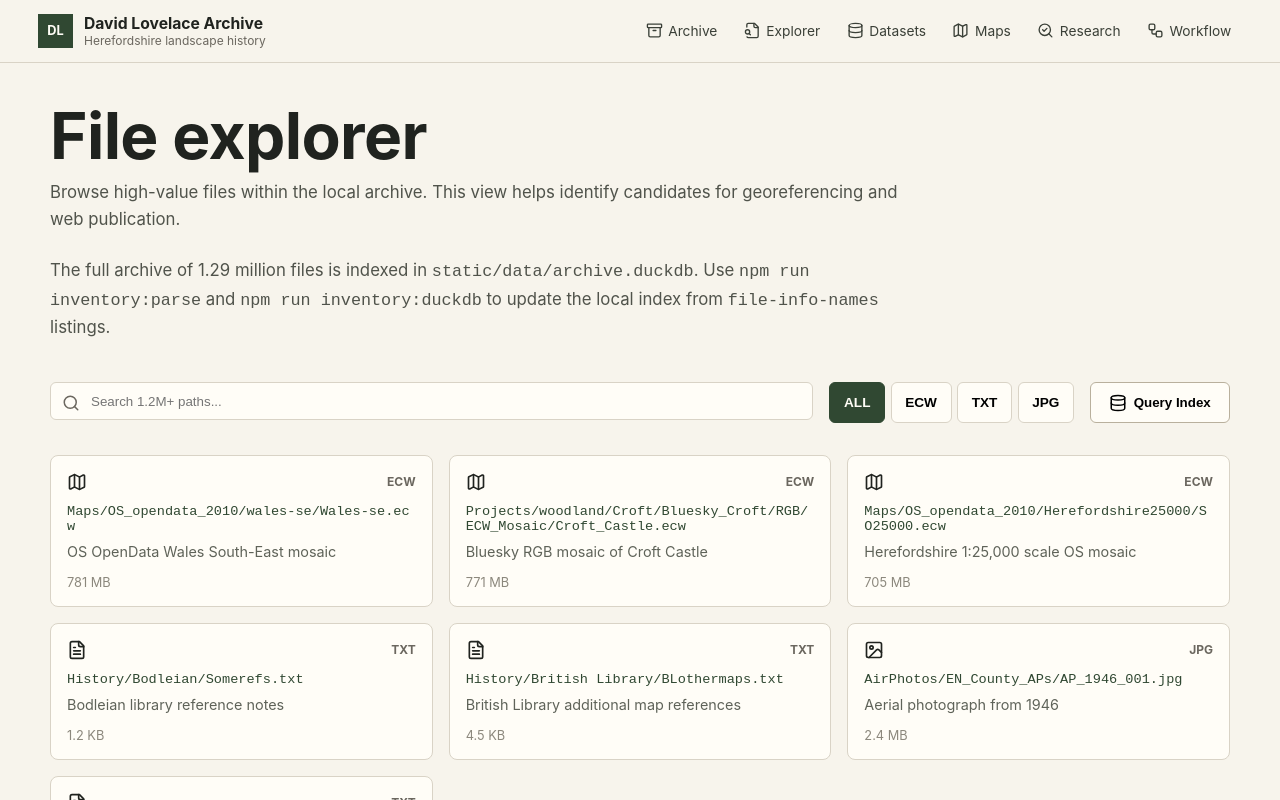
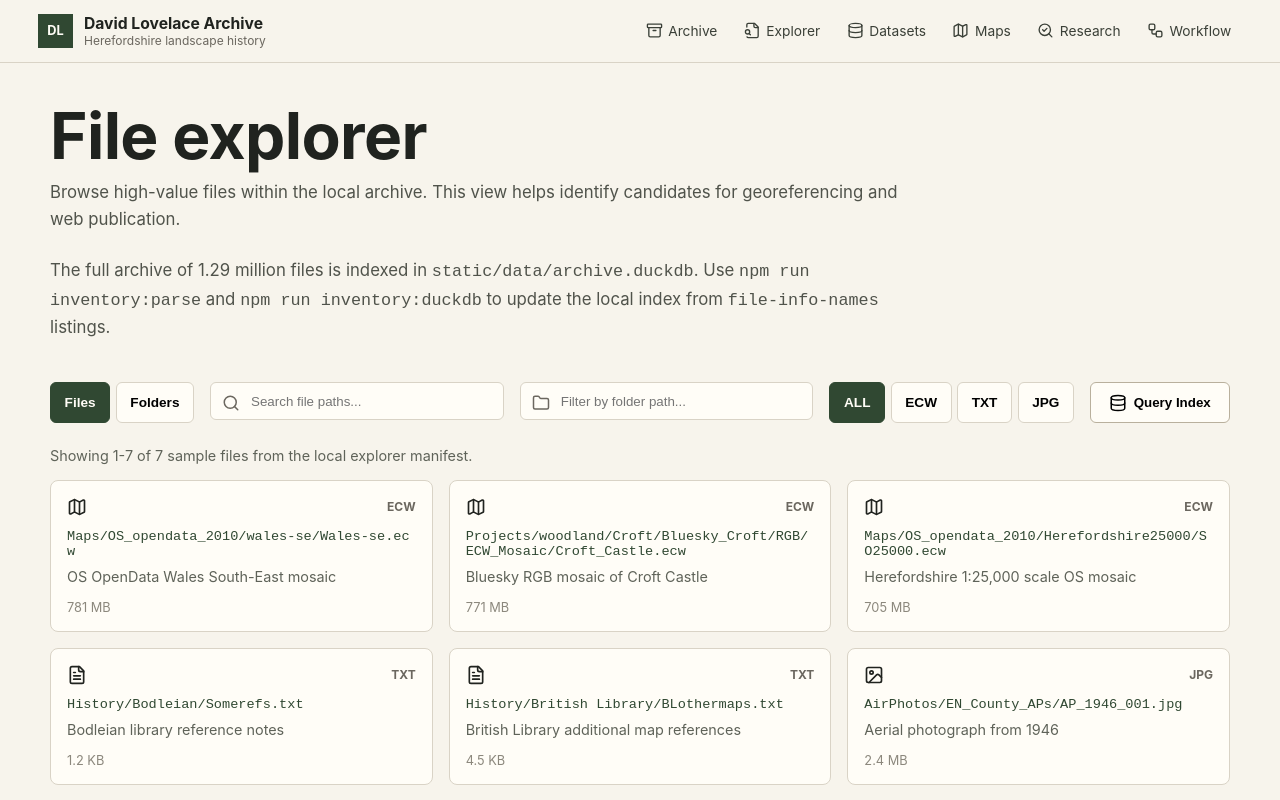
Before and after one commit to foss4lh/david-lovelace-archive, a SvelteKit app: page /explorer in a window 1280 px wide. Shown: the top 800 px of the page. Built offline with nearby package versions, Linux system fonts and the light colour scheme.

Commit message:
Add explorer pagination and folder search mode

```diff
--- a/src/routes/explorer/+page.svelte
+++ b/src/routes/explorer/+page.svelte
@@ -2,6 +2,7 @@
 	import {
 		FileText,
 		Image,
+		Folder,
 		Map as MapIcon,
 		Search,
 		Database as DbIcon,
@@ -17,47 +18,178 @@
 		description: string;
 	}
 
+	interface FolderEntry {
+		path: string;
+		fileCount: number;
+		totalSize: string;
+	}
+
+	const PAGE_SIZE = 50;
+
 	let searchQuery = $state('');
+	let folderQuery = $state('');
 	let selectedFormat = $state('all');
+	let selectedView = $state<'files' | 'folders'>('files');
+	let currentPage = $state(1);
 	let isQuerying = $state(false);
-	let remoteResults = $state<FileEntry[]>([]);
+	let remoteFileResults = $state<FileEntry[]>([]);
+	let remoteFolderResults = $state<FolderEntry[]>([]);
+	let remoteMatchCount = $state<number | null>(null);
+	let hasQueriedRemote = $state(false);
 
 	const formats = ['all', ...new Set(explorerData.map((f) => f.format))];
 
-	const filteredFiles = $derived(
-		selectedFormat === 'all' && searchQuery === ''
-			? (explorerData as FileEntry[])
-			: remoteResults.length > 0
-				? remoteResults
-				: (explorerData as FileEntry[]).filter((file) => {
-						const matchesSearch = file.path.toLowerCase().includes(searchQuery.toLowerCase());
+	const isRemoteMode = $derived(
+		selectedView === 'folders' ||
+			selectedFormat !== 'all' ||
+			searchQuery.trim().length >= 3 ||
+			folderQuery.trim().length > 0
+	);
+
+	const localFilteredFiles = $derived(
+		(explorerData as FileEntry[]).filter((file) => {
+			const lowerPath = file.path.toLowerCase();
+			const matchesSearch = lowerPath.includes(searchQuery.toLowerCase());
+			const matchesFolder = folderQuery.trim()
+				? lowerPath.includes(folderQuery.trim().toLowerCase())
+				: true;
 			const matchesFormat = selectedFormat === 'all' || file.format === selectedFormat;
-						return matchesSearch && matchesFormat;
+			return matchesSearch && matchesFolder && matchesFormat;
 		})
 	);
 
-	async function performRemoteQuery() {
-		if (searchQuery.length < 3 && selectedFormat === 'all') return;
+	const totalMatches = $derived(isRemoteMode ? (remoteMatchCount ?? 0) : localFilteredFiles.length);
 
+	const totalPages = $derived(Math.max(1, Math.ceil(totalMatches / PAGE_SIZE)));
+
+	const pagedLocalFiles = $derived(
+		localFilteredFiles.slice((currentPage - 1) * PAGE_SIZE, currentPage * PAGE_SIZE)
+	);
+
+	const displayedFiles = $derived(isRemoteMode ? remoteFileResults : pagedLocalFiles);
+
+	const showingFrom = $derived(totalMatches === 0 ? 0 : (currentPage - 1) * PAGE_SIZE + 1);
+	const showingTo = $derived(
+		totalMatches === 0 ? 0 : Math.min((currentPage - 1) * PAGE_SIZE + PAGE_SIZE, totalMatches)
+	);
+
+	function resetQueryState(resetPage = true) {
+		hasQueriedRemote = false;
+		remoteMatchCount = null;
+		remoteFileResults = [];
+		remoteFolderResults = [];
+		if (resetPage) currentPage = 1;
+	}
+
+	function buildWhereClause() {
+		const safeSearchQuery = searchQuery.trim().replaceAll("'", "''");
+		const safeFolderQuery = folderQuery.trim().replaceAll("'", "''");
+		const filters: string[] = [];
+
+		if (safeSearchQuery) filters.push(`path ILIKE '%${safeSearchQuery}%'`);
+		if (safeFolderQuery) {
+			filters.push(
+				`(path ILIKE '${safeFolderQuery}/%' OR path ILIKE '%/${safeFolderQuery}/%' OR path ILIKE '%/${safeFolderQuery}')`
+			);
+		}
+		if (selectedFormat !== 'all') filters.push(`format = '${selectedFormat}'`);
+
+		return filters.length ? `WHERE ${filters.join(' AND ')}` : '';
+	}
+
+	async function performRemoteQuery(page = 1) {
+		if (!isRemoteMode) {
+			resetQueryState();
+			return;
+		}
+
+		currentPage = page;
 		isQuerying = true;
+		hasQueriedRemote = true;
 		try {
-			let sql = `SELECT path, size, format FROM files WHERE 1=1`;
-			if (searchQuery) sql += ` AND path ILIKE '%${searchQuery}%'`;
-			if (selectedFormat !== 'all') sql += ` AND format = '${selectedFormat}'`;
-			sql += ` LIMIT 50`;
+			const whereClause = buildWhereClause();
+			const offset = (page - 1) * PAGE_SIZE;
 
-			const results = await queryInventory(sql);
-			remoteResults = results.toArray().map((row) => ({
+			if (selectedView === 'folders') {
+				const countResult = await queryInventory(`
+					WITH scoped AS (
+						SELECT path
+						FROM files
+						${whereClause}
+					), folders AS (
+						SELECT CASE
+							WHEN strpos(path, '/') > 0 THEN regexp_replace(path, '/[^/]+$', '')
+							ELSE ''
+						END AS folder
+						FROM scoped
+					)
+					SELECT COUNT(*) AS match_count
+					FROM (SELECT DISTINCT folder FROM folders WHERE folder <> '') unique_folders
+				`);
+				remoteMatchCount = Number(countResult.getChild('match_count')?.get(0) ?? 0);
+
+				const results = await queryInventory(`
+					WITH scoped AS (
+						SELECT path, size
+						FROM files
+						${whereClause}
+					), folders AS (
+						SELECT
+							CASE
+								WHEN strpos(path, '/') > 0 THEN regexp_replace(path, '/[^/]+$', '')
+								ELSE ''
+							END AS folder,
+							COALESCE(size, 0) AS size
+						FROM scoped
+					)
+					SELECT folder, COUNT(*) AS file_count, SUM(size) AS total_bytes
+					FROM folders
+					WHERE folder <> ''
+					GROUP BY folder
+					ORDER BY file_count DESC, folder ASC
+					LIMIT ${PAGE_SIZE} OFFSET ${offset}
+				`);
+
+				remoteFolderResults = results.toArray().map((row) => ({
+					path: row.folder as string,
+					fileCount: Number(row.file_count ?? 0),
+					totalSize: `${(Number(row.total_bytes ?? 0) / (1024 * 1024)).toFixed(1)} MB`
+				}));
+				remoteFileResults = [];
+			} else {
+				const countResult = await queryInventory(
+					`SELECT COUNT(*) AS match_count FROM files ${whereClause}`
+				);
+				remoteMatchCount = Number(countResult.getChild('match_count')?.get(0) ?? 0);
+
+				const results = await queryInventory(
+					`SELECT path, size, format FROM files ${whereClause} ORDER BY size DESC NULLS LAST LIMIT ${PAGE_SIZE} OFFSET ${offset}`
+				);
+				remoteFileResults = results.toArray().map((row) => ({
 					path: row.path as string,
 					size: ((row.size as number) / (1024 * 1024)).toFixed(1) + ' MB',
 					format: row.format as string,
 					description: 'Found in archive index'
 				}));
+				remoteFolderResults = [];
+			}
 		} catch (e) {
 			console.error('DuckDB Query failed', e);
+			remoteMatchCount = 0;
+			remoteFileResults = [];
+			remoteFolderResults = [];
 		} finally {
 			isQuerying = false;
 		}
+	}
+
+	function goToPage(page: number) {
+		if (page < 1 || page > totalPages || page === currentPage || isQuerying) return;
+		if (isRemoteMode) {
+			performRemoteQuery(page);
+			return;
+		}
+		currentPage = page;
 	}
 
 	function getIcon(format: string) {
@@ -82,13 +214,48 @@
 	</section>
 
 	<div class="explorer-controls">
+		<div class="view-filters" aria-label="Result type">
+			<button
+				class:active={selectedView === 'files'}
+				onclick={() => {
+					selectedView = 'files';
+					resetQueryState();
+				}}
+			>
+				Files
+			</button>
+			<button
+				class:active={selectedView === 'folders'}
+				onclick={() => {
+					selectedView = 'folders';
+					resetQueryState();
+				}}
+			>
+				Folders
+			</button>
+		</div>
 		<div class="search-box">
 			<Search size={18} />
 			<input
 				type="text"
-				placeholder="Search 1.2M+ paths..."
+				placeholder="Search file paths..."
 				bind:value={searchQuery}
-				onkeydown={(e) => e.key === 'Enter' && performRemoteQuery()}
+				oninput={() => {
+					resetQueryState();
+				}}
+				onkeydown={(e) => e.key === 'Enter' && performRemoteQuery(1)}
+			/>
+		</div>
+		<div class="search-box folder-box">
+			<Folder size={18} />
+			<input
+				type="text"
+				placeholder="Filter by folder path..."
+				bind:value={folderQuery}
+				oninput={() => {
+					resetQueryState();
+				}}
+				onkeydown={(e) => e.key === 'Enter' && performRemoteQuery(1)}
 			/>
 		</div>
 		<div class="format-filters">
@@ -97,14 +264,15 @@
 					class:active={selectedFormat === format}
 					onclick={() => {
 						selectedFormat = format;
-						performRemoteQuery();
+						resetQueryState();
+						performRemoteQuery(1);
 					}}
 				>
 					{format.toUpperCase()}
 				</button>
 			{/each}
 		</div>
-		<button class="button query-btn" onclick={performRemoteQuery} disabled={isQuerying}>
+		<button class="button query-btn" onclick={() => performRemoteQuery(1)} disabled={isQuerying}>
 			{#if isQuerying}
 				<Loader2 size={18} class="spin" />
 			{:else}
@@ -114,8 +282,51 @@
 		</button>
 	</div>
 
+	<p class="results-summary" aria-live="polite">
+		{#if isQuerying}
+			Querying full archive index...
+		{:else if isRemoteMode}
+			{#if hasQueriedRemote}
+				{#if remoteMatchCount === 0}
+					No {selectedView} match the current filter criteria.
+				{:else if remoteMatchCount !== null && remoteMatchCount > PAGE_SIZE}
+					Showing {showingFrom.toLocaleString()}-{showingTo.toLocaleString()} of {remoteMatchCount.toLocaleString()}
+					matching {selectedView}.
+				{:else if remoteMatchCount !== null}
+					Showing {remoteMatchCount.toLocaleString()} matching {selectedView}.
+				{/if}
+			{:else}
+				Press Query Index to run your current filters against the full archive index.
+			{/if}
+		{:else}
+			Showing {showingFrom.toLocaleString()}-{showingTo.toLocaleString()} of {totalMatches.toLocaleString()}
+			sample files from the local explorer manifest.
+		{/if}
+	</p>
+
 	<div class="file-grid">
-		{#each filteredFiles as file (file.path)}
+		{#if isRemoteMode && !hasQueriedRemote}
+			<p class="empty">Run Query Index to search the full archive index.</p>
+		{:else if selectedView === 'folders'}
+			{#each remoteFolderResults as folder (folder.path)}
+				<div class="file-card folder-card">
+					<div class="file-header">
+						<Folder size={20} />
+						<span class="file-format">Folder</span>
+					</div>
+					<div class="file-body">
+						<code class="file-path">{folder.path}</code>
+						<p class="file-desc">{folder.fileCount.toLocaleString()} files in this folder.</p>
+					</div>
+					<div class="file-footer">
+						<span>{folder.totalSize}</span>
+					</div>
+				</div>
+			{:else}
+				<p class="empty">No folders match your filters.</p>
+			{/each}
+		{:else}
+			{#each displayedFiles as file (file.path)}
 				{@const Icon = getIcon(file.format)}
 				<div class="file-card">
 					<div class="file-header">
@@ -133,7 +344,28 @@
 			{:else}
 				<p class="empty">No files match your filters.</p>
 			{/each}
+		{/if}
 	</div>
+
+	{#if totalPages > 1 && (!isRemoteMode || hasQueriedRemote)}
+		<nav class="pagination" aria-label="Results pagination">
+			<button
+				class="button"
+				onclick={() => goToPage(currentPage - 1)}
+				disabled={currentPage === 1 || isQuerying}
+			>
+				Previous
+			</button>
+			<span>Page {currentPage.toLocaleString()} of {totalPages.toLocaleString()}</span>
+			<button
+				class="button"
+				onclick={() => goToPage(currentPage + 1)}
+				disabled={currentPage >= totalPages || isQuerying}
+			>
+				Next
+			</button>
+		</nav>
+	{/if}
 </main>
 
 <style>
@@ -144,10 +376,35 @@
 		margin-bottom: 2rem;
 	}
 
+	.view-filters {
+		display: flex;
+		gap: 0.35rem;
+	}
+
+	.view-filters button {
+		padding: 0.45rem 0.85rem;
+		border: 1px solid #d9d3c6;
+		border-radius: 6px;
+		background: #fffdf7;
+		cursor: pointer;
+		font-size: 0.85rem;
+		font-weight: 600;
+	}
+
+	.view-filters button.active {
+		border-color: #304832;
+		background: #304832;
+		color: #fffdf7;
+	}
+
 	.search-box {
 		position: relative;
 		flex: 1;
 		min-width: 280px;
+	}
+
+	.folder-box {
+		min-width: 260px;
 	}
 
 	.search-box :global(svg) {
@@ -189,6 +446,12 @@
 
 	.query-btn {
 		min-width: 140px;
+	}
+
+	.results-summary {
+		margin: -0.5rem 0 1rem;
+		color: #5f6359;
+		font-size: 0.9rem;
 	}
 
 	:global(.spin) {
@@ -261,4 +524,17 @@
 		color: #6b675f;
 		text-align: center;
 	}
+
+	.pagination {
+		display: flex;
+		align-items: center;
+		justify-content: center;
+		gap: 0.75rem;
+		margin-top: 1rem;
+	}
+
+	.pagination span {
+		color: #5f6359;
+		font-size: 0.9rem;
+	}
 </style>
```
Lines whose indentation alone changed are shown as unchanged.
